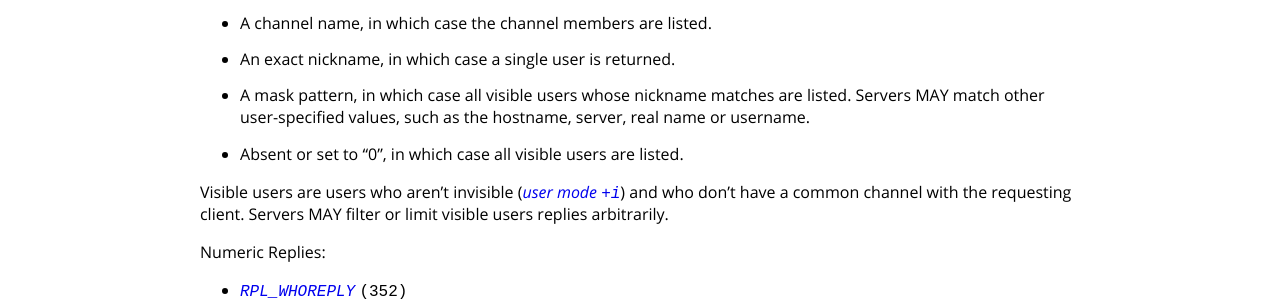
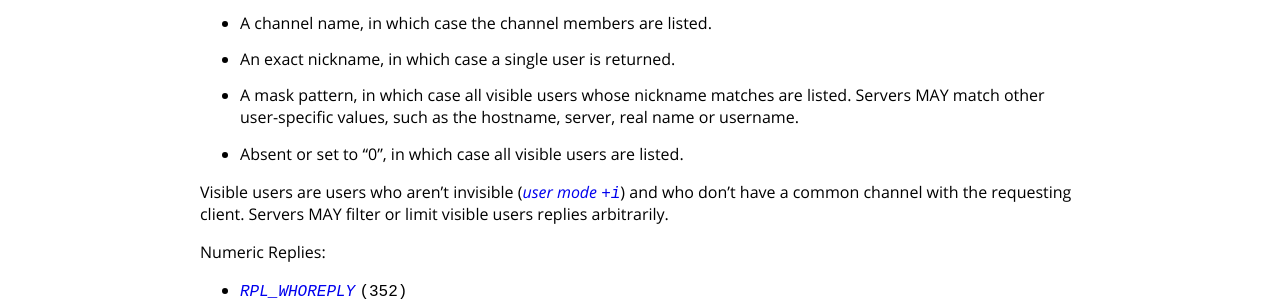
Before and after one commit to ircdocs/modern-irc, a Jekyll site: the page built from index.md, in a window 1280 px wide and 900 px high, scrolled down 36828 px. Shown: the part 176-477 px from the top of the window. Built offline with Jekyll 4.4.1, drawn with Linux system fonts in a browser that asks for light colours.

Commit message:
Fix typo

```diff
--- a/index.md
+++ b/index.md
@@ -1347,7 +1347,7 @@ The mask can be one of the following:
 
 * A channel name, in which case the channel members are listed.
 * An exact nickname, in which case a single user is returned.
-* A mask pattern, in which case all visible users whose nickname matches are listed. Servers MAY match other user-specified values, such as the hostname, server, real name or username.
+* A mask pattern, in which case all visible users whose nickname matches are listed. Servers MAY match other user-specific values, such as the hostname, server, real name or username.
 * Absent or set to "0", in which case all visible users are listed.
 
 Visible users are users who aren't invisible ([user mode `+i`](#invisible-user-mode)) and who don't have a common channel with the requesting client.
```
